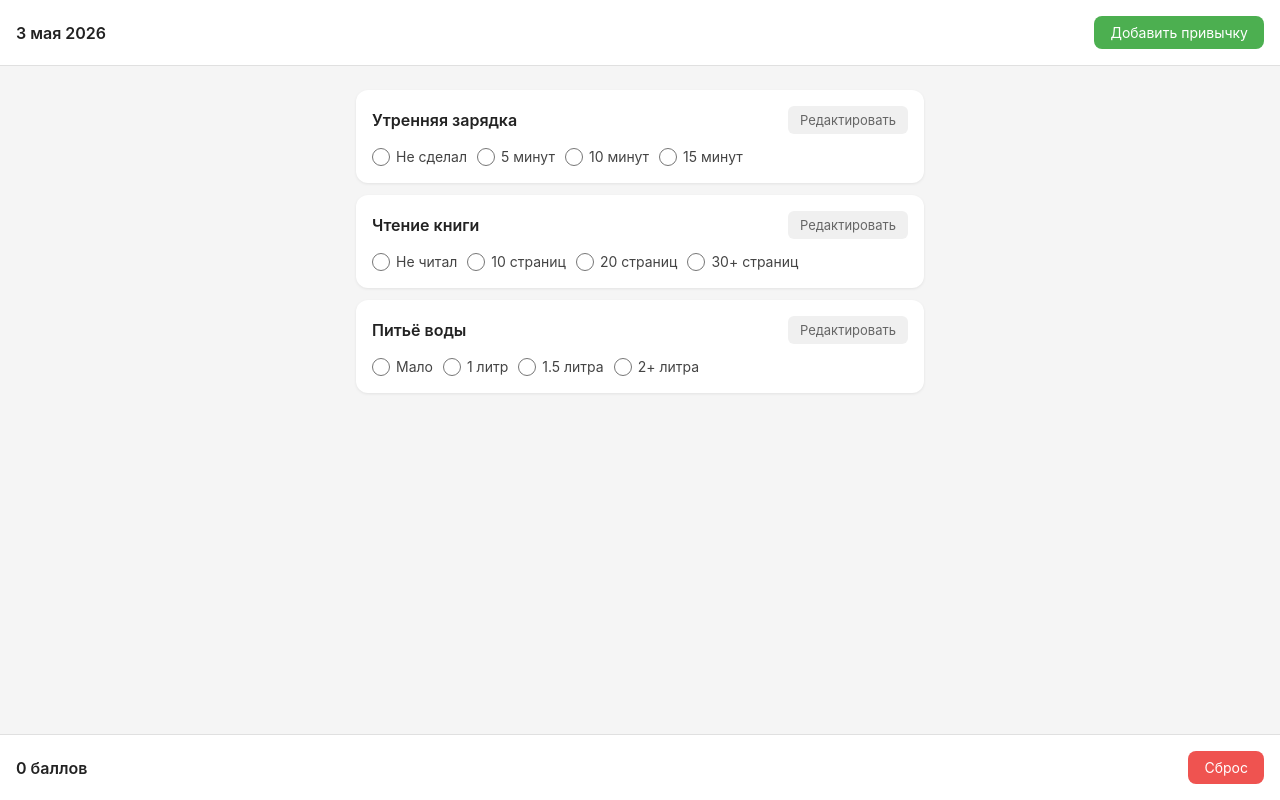
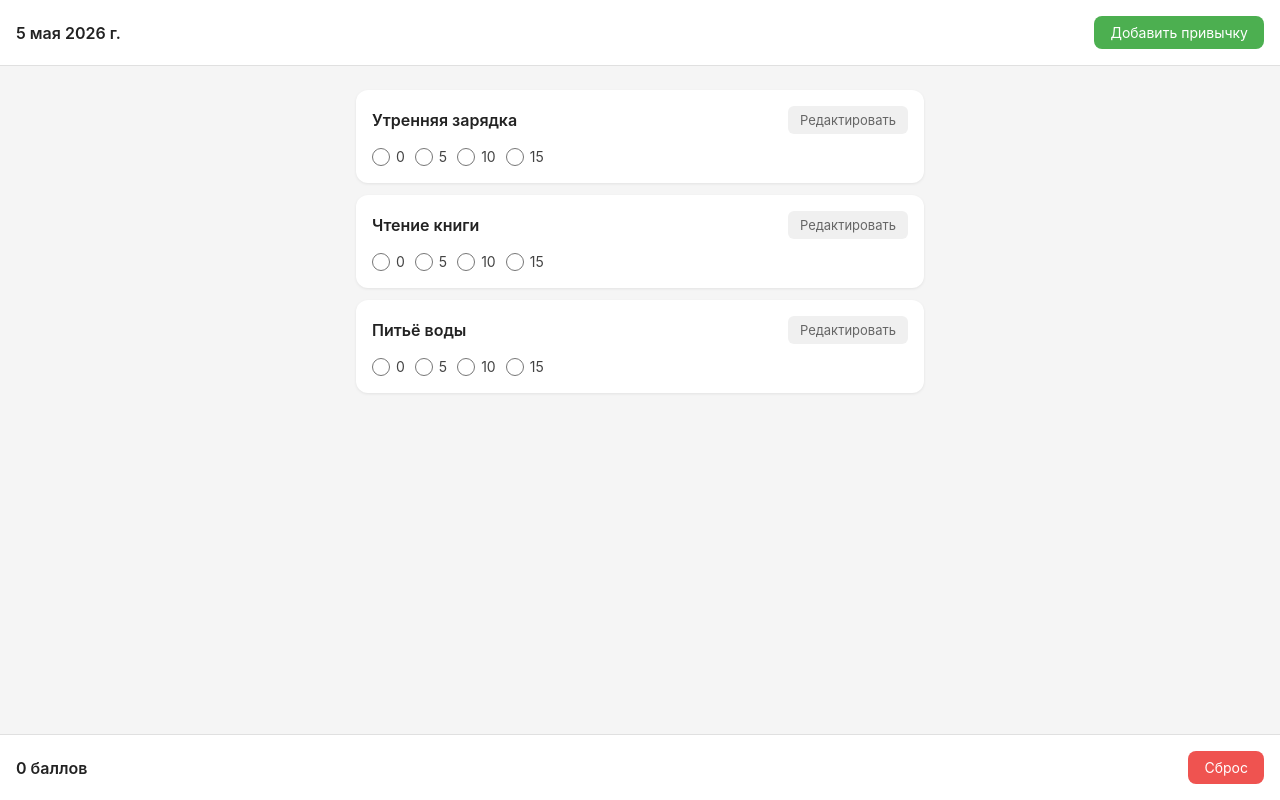
Before and after one commit to sasgetm/habits, a Vue app: page / in a window 1280 px wide. Built offline with nearby package versions, Linux system fonts and the light colour scheme.

Commit message:
date, reset, levels

```diff
--- a/src/App.vue
+++ b/src/App.vue
@@ -8,7 +8,7 @@
         @select-level="handleSelectLevel"
       />
     </main>
-    <FooterBar :total-points="totalPoints" />
+    <FooterBar :total-points="totalPoints" @reset="handleReset" />
   </div>
 </template>
 
@@ -22,32 +22,17 @@ const habits = [
   {
     id: 1,
     name: 'Утренняя зарядка',
-    levels: [
-      { label: 'Не сделал', points: 0 },
-      { label: '5 минут', points: 5 },
-      { label: '10 минут', points: 10 },
-      { label: '15 минут', points: 15 },
-    ],
+    levels: [0, 5, 10, 15],
   },
   {
     id: 2,
     name: 'Чтение книги',
-    levels: [
-      { label: 'Не читал', points: 0 },
-      { label: '10 страниц', points: 5 },
-      { label: '20 страниц', points: 10 },
-      { label: '30+ страниц', points: 15 },
-    ],
+    levels: [0, 5, 10, 15],
   },
   {
     id: 3,
     name: 'Питьё воды',
-    levels: [
-      { label: 'Мало', points: 0 },
-      { label: '1 литр', points: 5 },
-      { label: '1.5 литра', points: 10 },
-      { label: '2+ литра', points: 15 },
-    ],
+    levels: [0, 5, 10, 15],
   },
 ]
 
@@ -57,8 +42,8 @@ const totalPoints = computed(() => {
   let sum = 0
   for (const habit of habits) {
     const levelId = completed.value[habit.id]
-    if (levelId != null && habit.levels[levelId]) {
-      sum += habit.levels[levelId].points
+    if (levelId != null && habit.levels[levelId] != null) {
+      sum += habit.levels[levelId]
     }
   }
   return sum
@@ -66,6 +51,10 @@ const totalPoints = computed(() => {
 
 function handleSelectLevel(habitId, levelId) {
   completed.value[habitId] = levelId
+}
+
+function handleReset() {
+  completed.value = {}
 }
 </script>
 
--- a/src/components/FooterBar.vue
+++ b/src/components/FooterBar.vue
@@ -1,7 +1,7 @@
 <template>
   <footer class="footer-bar">
     <div class="footer-points">{{ totalPoints }} баллов</div>
-    <button class="footer-reset-btn" type="button">Сброс</button>
+    <button class="footer-reset-btn" type="button" @click="emit('reset')">Сброс</button>
   </footer>
 </template>
 
@@ -12,6 +12,8 @@ defineProps({
     default: 0,
   },
 })
+
+const emit = defineEmits(['reset'])
 </script>
 
 <style scoped>
--- a/src/components/HabitItem.vue
+++ b/src/components/HabitItem.vue
@@ -7,7 +7,7 @@
     <div class="habit-levels">
       <label
         v-for="(level, index) in habit.levels"
-        :key="level.label"
+        :key="index"
         class="level-label"
       >
         <input
@@ -18,7 +18,7 @@
           class="level-input"
           @click="handleClick(index)"
         />
-        <span class="level-text">{{ level.label }}</span>
+        <span class="level-text">{{ level }}</span>
       </label>
     </div>
   </li>
--- a/src/components/HeaderBar.vue
+++ b/src/components/HeaderBar.vue
@@ -6,7 +6,15 @@
 </template>
 
 <script setup>
-const currentDate = '3 мая 2026'
+import { computed } from 'vue'
+
+const currentDate = computed(() => {
+  return new Date().toLocaleDateString('ru-RU', {
+    day: 'numeric',
+    month: 'long',
+    year: 'numeric',
+  })
+})
 </script>
 
 <style scoped>
```
Also changed, not shown: 1 other file (tests, documents, lock files or other folders).
